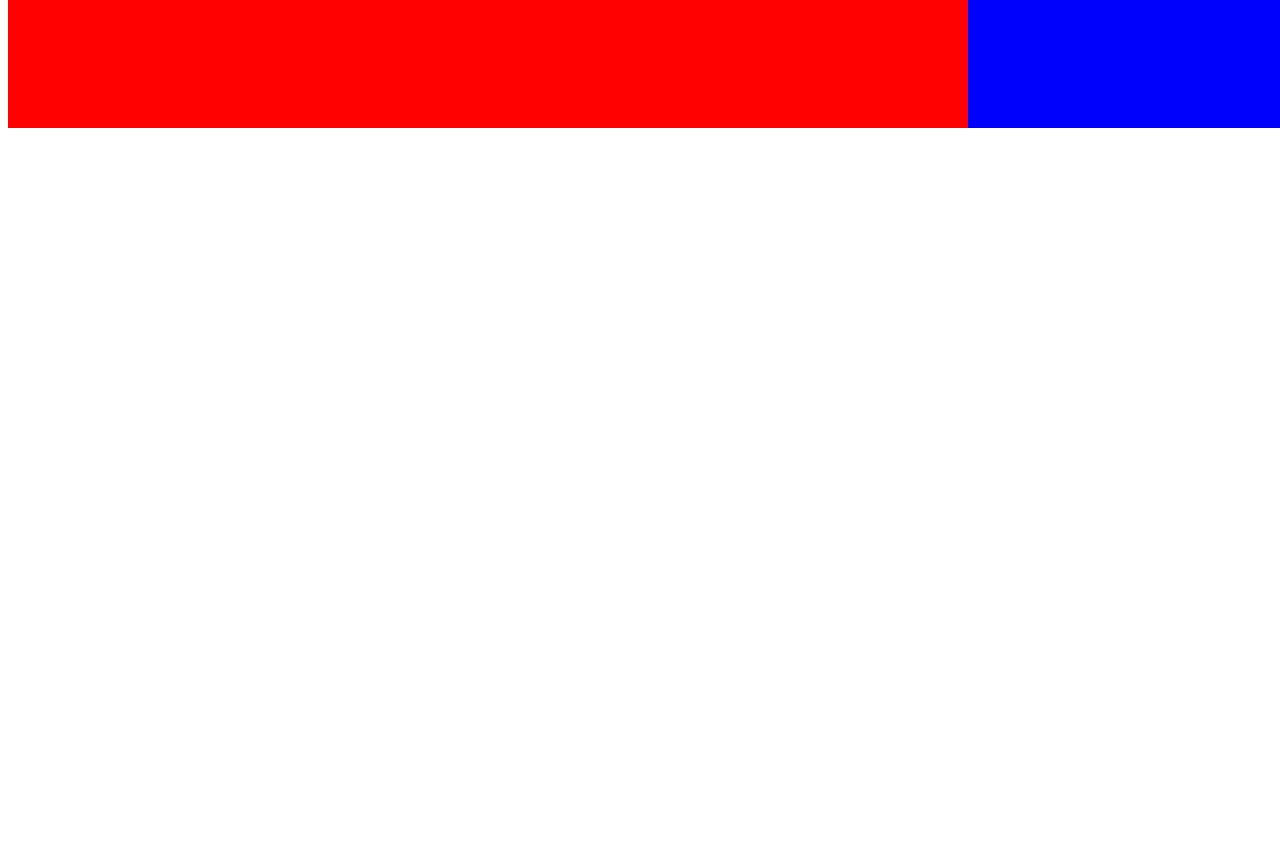
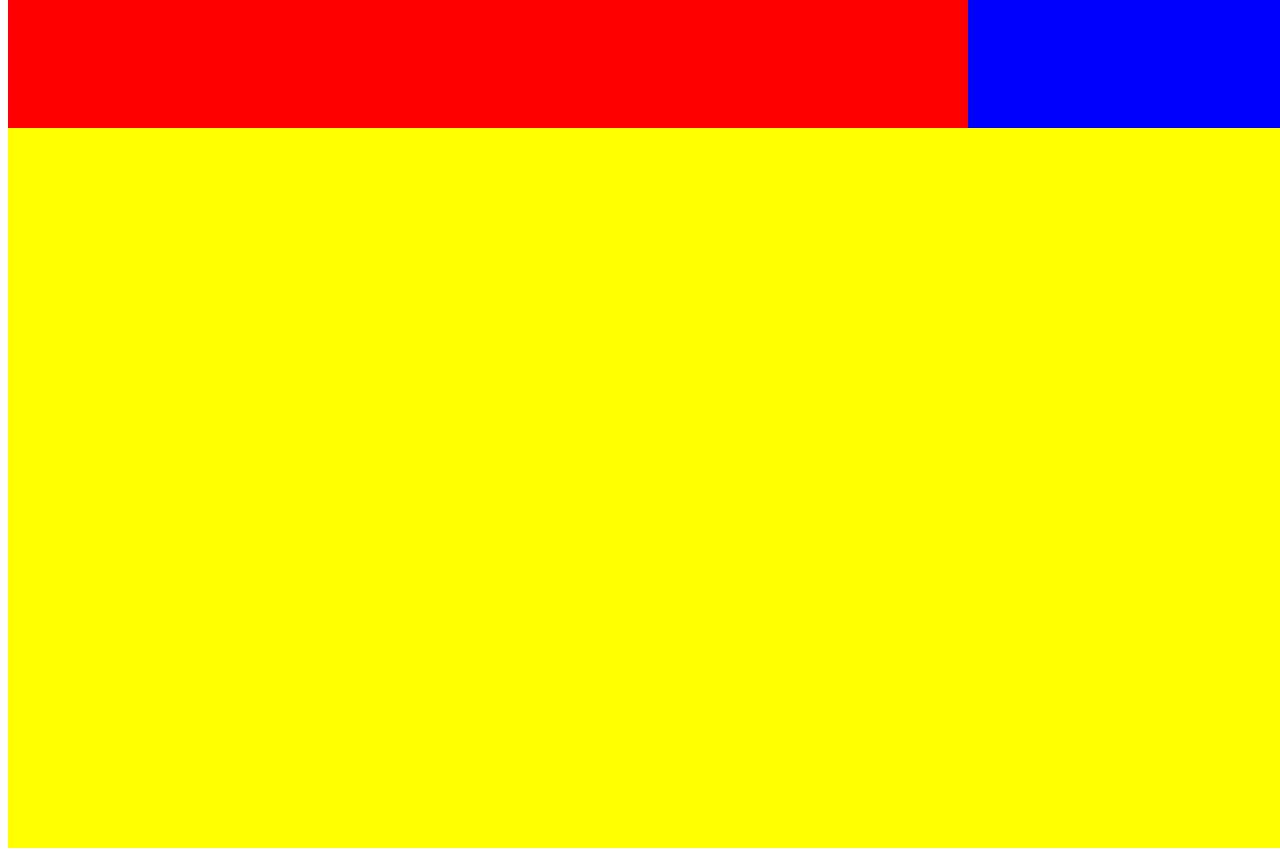
Before and after one commit to dailybruin/interactive.2019.graduation-issue, a React (Vite) app: page / in a window 1280 px wide. Shown: the part 600-1456 px from the top of the page. Before the commit the page ends 800 px from the top, so only its background shows below. Built offline with nearby package versions, Linux system fonts and the light colour scheme.

Commit message:
added article grid base component

```diff
--- a/src/components/App.js
+++ b/src/components/App.js
@@ -1,8 +1,14 @@
 import React from "react";
 import { Layout } from "./Layout";
+import { ArticleGrid } from "./ArticleGrid";
 
 export class App extends React.Component {
     render() {
-        return <Layout />
+        return (
+            <>
+                <Layout />
+                <ArticleGrid />
+            </>
+        );
     }
 }
--- /dev/null
+++ b/src/components/ArticleGrid/index.js
@@ -0,0 +1,15 @@
+import React from "react";
+import { css } from 'emotion'
+
+export class ArticleGrid extends React.Component {
+    render() {
+        return (
+            <div className={css`
+                background-color: yellow;
+                width: 100vw;
+                height: 90vh;
+            `}>
+            </div>
+        )
+    }
+}
```
